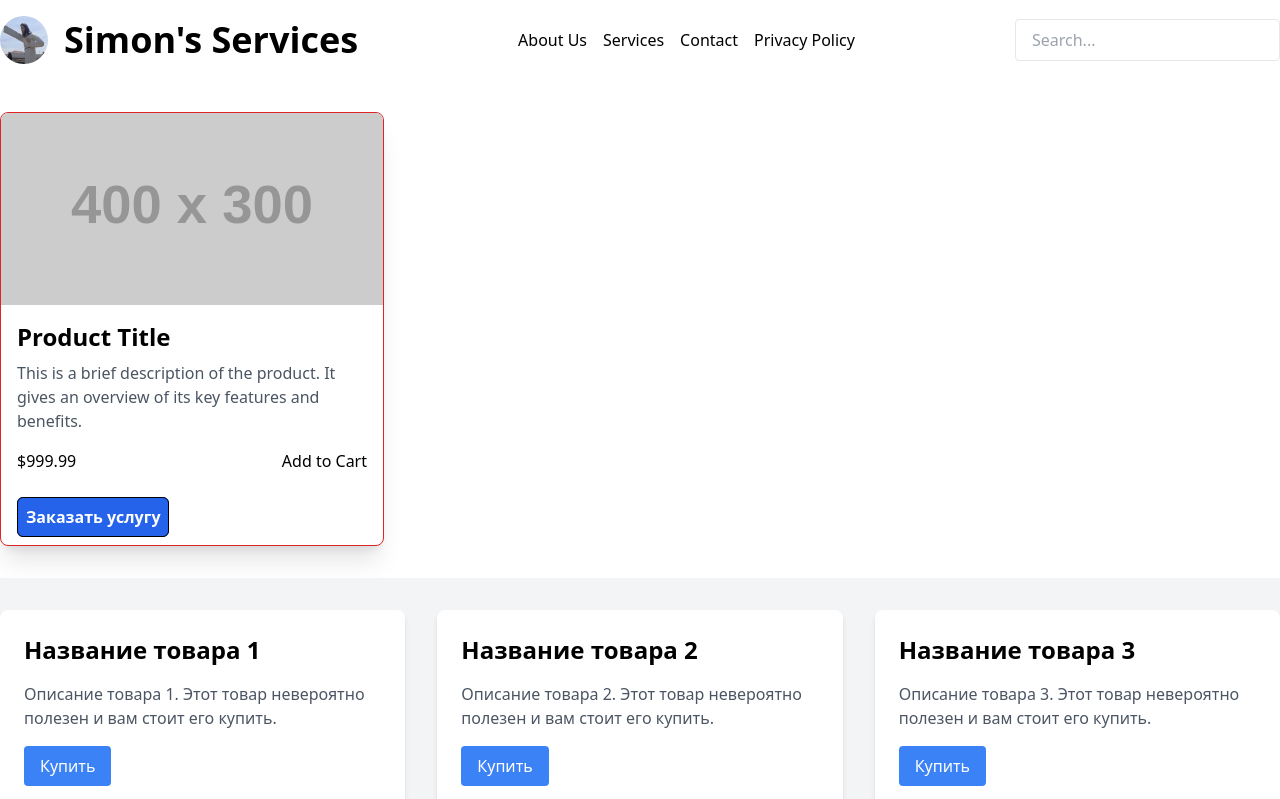
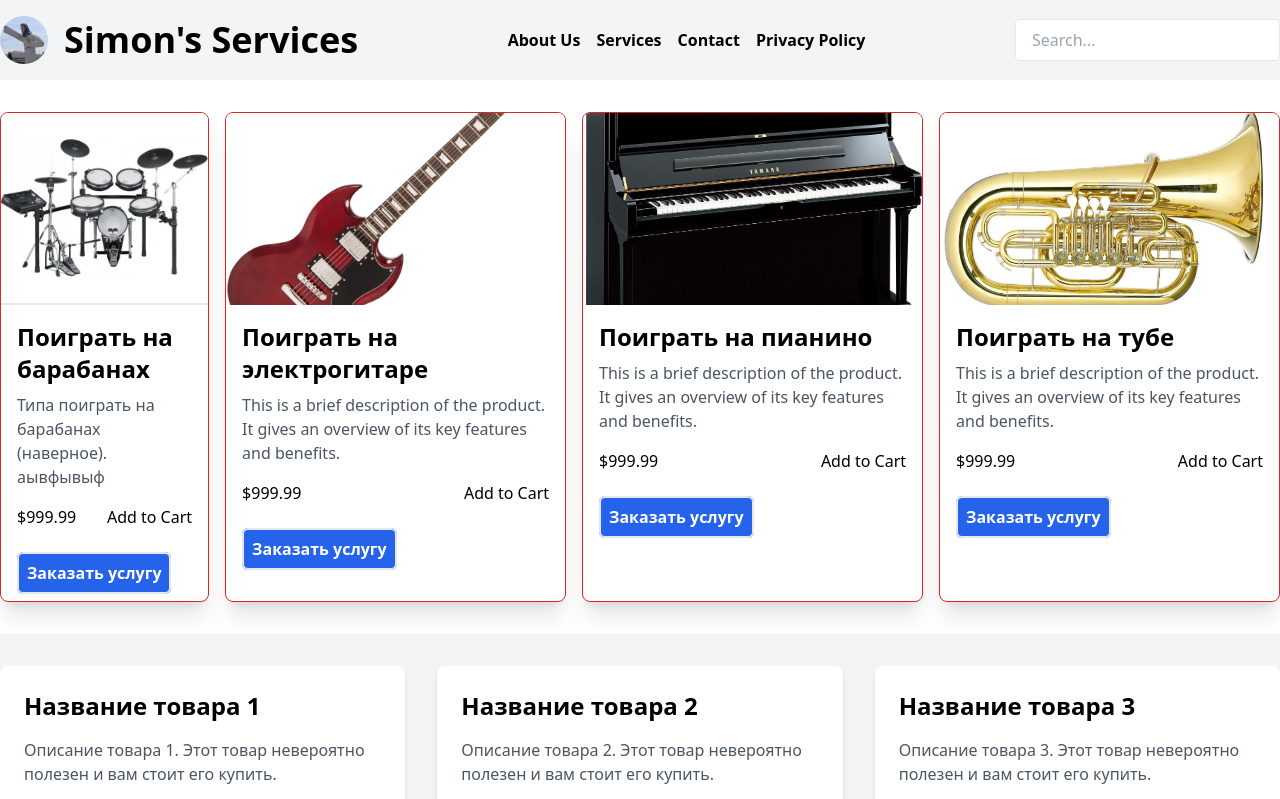
Before and after one commit to likeauser9/Ded_Simon, a website: page index.html in a window 1280 px wide. Shown: the top 799 px of the page. Drawn offline with Linux system fonts and the light colour scheme; placeholder pictures from the web are drawn by us.

Commit message:
типа коммит

```diff
--- a/index.html
+++ b/index.html
@@ -5,30 +5,61 @@
   <meta name="viewport" content="width=device-width, initial-scale=1.0">
   <title>Document</title>
   <link rel="stylesheet" href="public/styles.css">
+  <link rel="stylesheet" href="style.css">
 </head>
 <body>
-  <header>
+  <header class="bg-gray-100">
     <div class="container mx-auto flex justify-between items-center py-4">
       <div class="flex items-center space-x-4">
-        <img class="w-12 h-12 object-cover rounded-full" src="./img/photo_2024-10-10_21-05-37.jpg" alt="типа фото">
+        <img class="w-12 h-12 object-cover rounded-full" src="./img/Jesus.jpg" alt="типа фото">
         <h1 class="text-4xl font-bold">Simon's Services</h1>
       </div>
       <nav>
         <ul class="flex space-x-4">
-          <li><a href="#">About Us</a></li>
-          <li><a href="#">Services</a></li>
-          <li><a href="#">Contact</a></li>
-          <li><a href="#" class="hover:text-blue-500 hover:">Privacy Policy</a></li>
+          <li><a href="#" class="no-underline py-2 hover:border-b-2 transition duration-300 border-blue-600 hover:text-blue-500 font-bold">About Us</a></li>
+          <li><a href="#" class="no-underline py-2 hover:border-b-2 transition duration-300 border-blue-600 hover:text-blue-500 font-bold">Services</a></li>
+          <li><a href="#" class="no-underline py-2 hover:border-b-2 transition duration-300 border-blue-600 hover:text-blue-500 font-bold">Contact</a></li>
+          <li><a href="#" class="no-underline py-2 hover:border-b-2 transition duration-300 border-blue-600 hover:text-blue-500 font-bold">Privacy Policy</a></li>
         </ul>
       </nav>
       <input type="text" placeholder="Search..." class="border rounded px-4 py-2 focus:outline-none focus:ring-2 focus:ring-blue-500">
     </div>
   </header>
+
+  <!-- <section class="container mx-auto py-8">
+    <div class="flex flex-wrap">
+      <div class="w-full md:w-1/2">
+        <img src="/img/Jesus.jpg" alt="">
+      </div>
+
+      <div class="w-full md:w-1/2">
+        <p>Это сайт про услуги банды Серафима для игры на разных инструментах</p>
+      </div>
+    </div>
+  </section> -->
+
   <section class="container mx-auto py-8">
-    <div class="max-w-sm bg-white shadow-xl rounded-lg overflow-hidden border border-red-600">
-      <img class="w-full h-48 object-cover" src="https://via.placeholder.com/400x300" alt="Типа картинка">
+    <div class="flex justify-between gap-4">
+
+      <div class="max-w-sm bg-white shadow-xl rounded-lg overflow-hidden border border-red-600 hover:-translate-y-2 transition duration-500">
+        <img class="border-b-2 w-full h-48 object-cover" src="/img/drams.jpg" alt="Типа картинка">
         <div class="p-4">
-        <h2 class="text-2xl font-bold to-gray-800">Product Title</h2>
+          <h2 class="text-2xl font-bold to-gray-800">Поиграть на барабанах</h2>
+          <p class="text-gray-600 mt-2">Типа поиграть на барабанах (наверное). аывфывыф</p>
+          <div class="flex items-center justify-between mt-4">
+            <span>$999.99</span>
+            <button>Add to Cart</button>
+          </div>
+        </div>
+        <div class="shadow-xl p-4">
+          <a href="#" class="mt-4 p-2 border-2 border-spacing-4 rounded-md font-bold bg-blue-600 text-white hover:bg-white hover:text-blue-600 transition duration-300">Заказать услугу</a>
+        </div>
+      </div>
+
+      <div class="max-w-sm bg-white shadow-xl rounded-lg overflow-hidden border border-red-600 hover:-translate-y-2 transition duration-500">
+        <img class="w-full h-48 object-cover" src="/img/electric_guitar.png" alt="Типа картинка">
+        <div class="p-4">
+          <h2 class="text-2xl font-bold to-gray-800">Поиграть на электрогитаре</h2>
           <p class="text-gray-600 mt-2">This is a brief description of the product. It gives an overview of its key features and benefits.</p>
           <div class="flex items-center justify-between mt-4">
             <span>$999.99</span>
@@ -36,7 +67,38 @@
           </div>
         </div>
         <div class="p-4">
-        <a href="#" class="mt-4 p-2 border border-spacing-4 border-black rounded-md font-bold bg-blue-600 text-white hover:bg-white hover:text-blue-600">Заказать услугу</a>
+          <a href="#" class="mt-4 p-2 border-2 border-spacing-4 rounded-md font-bold bg-blue-600 text-white hover:bg-white hover:text-blue-600 transition duration-300">Заказать услугу</a>
+        </div>
+      </div>
+
+      <div class="max-w-sm bg-white shadow-xl rounded-lg overflow-hidden border border-red-600 hover:-translate-y-2 transition duration-500">
+        <img class="w-full h-48 object-cover" src="/img/piano.jpg" alt="Типа картинка">
+        <div class="p-4">
+          <h2 class="text-2xl font-bold to-gray-800">Поиграть на пианино</h2>
+          <p class="text-gray-600 mt-2">This is a brief description of the product. It gives an overview of its key features and benefits.</p>
+          <div class="flex items-center justify-between mt-4">
+            <span>$999.99</span>
+            <button>Add to Cart</button>
+          </div>
+        </div>
+        <div class="p-4">
+          <a href="#" class="mt-4 p-2 border-2 border-spacing-4 rounded-md font-bold bg-blue-600 text-white hover:bg-white hover:text-blue-600 transition duration-300">Заказать услугу</a>
+        </div>
+      </div>
+
+      <div class="max-w-sm bg-white shadow-xl rounded-lg overflow-hidden border border-red-600 hover:-translate-y-2 transition duration-500">
+        <img class="w-full h-48 object-cover" src="/img/tuba.jpg" alt="Типа картинка">
+        <div class="p-4">
+          <h2 class="text-2xl font-bold to-gray-800">Поиграть на тубе</h2>
+          <p class="text-gray-600 mt-2">This is a brief description of the product. It gives an overview of its key features and benefits.</p>
+          <div class="flex items-center justify-between mt-4">
+            <span>$999.99</span>
+            <button>Add to Cart</button>
+          </div>
+        </div>
+        <div class="p-4">
+          <a href="#" class="mt-4 p-2 border-2 border-spacing-4 rounded-md font-bold bg-blue-600 text-white hover:bg-white hover:text-blue-600 transition duration-300">Заказать услугу</a>
+        </div>
       </div>
     </div>
   </section>
@@ -140,7 +202,37 @@
           </svg>
         </a>
       </div>
+
     </div>
+
+    <div class="container mx-auto flex justify-between items-center mt-4">
+      <div>
+        <p>О нас</p>
+        <p>Этот сайт создавался при поддержке:</p>
+        <ul>
+          <li>
+            <a href="#" class="me-2">@DED_SIMON</a>
+            <span> | </span>
+            <a href="#" class="ms-2"><i class="fa-brands fa-telegram"></i></a>
+          </li>
+          <li>
+            <a href="#">@nastuaiiis</a>
+          </li>
+          <li>
+            <a href="#">@evixxwff</a>
+          </li>
+          <li>
+            <a href="#">@hahahahahahahhhaa</a>
+          </li>
+          <li>
+            <a href="#">@Gimnuchelo</a>
+          </li>
+        </ul>
+      </div>
+    </div>
+
   </footer>
+
+  <script src="https://kit.fontawesome.com/19fad21f3d.js" crossorigin="anonymous"></script>
 </body>
 </html>
--- /dev/null
+++ b/style.css
@@ -0,0 +1,12 @@
+.tipa_anim {
+  animation: rotation 2s infinite linear;
+}
+
+@keyframes rotation {
+  from {
+    transform: rotate(0deg);
+  }
+  to {
+    transform: rotate(360deg);
+  }
+}
```
Also changed, not shown: img/Jesus.jpg (renamed from img/photo_2024-10-10_21-05-37.jpg), img/drams.jpg (added), img/electric_guitar.png (added), img/piano.jpg (added), img/tuba.jpg (added), public/styles.css. Lines whose indentation alone changed are shown as unchanged.
